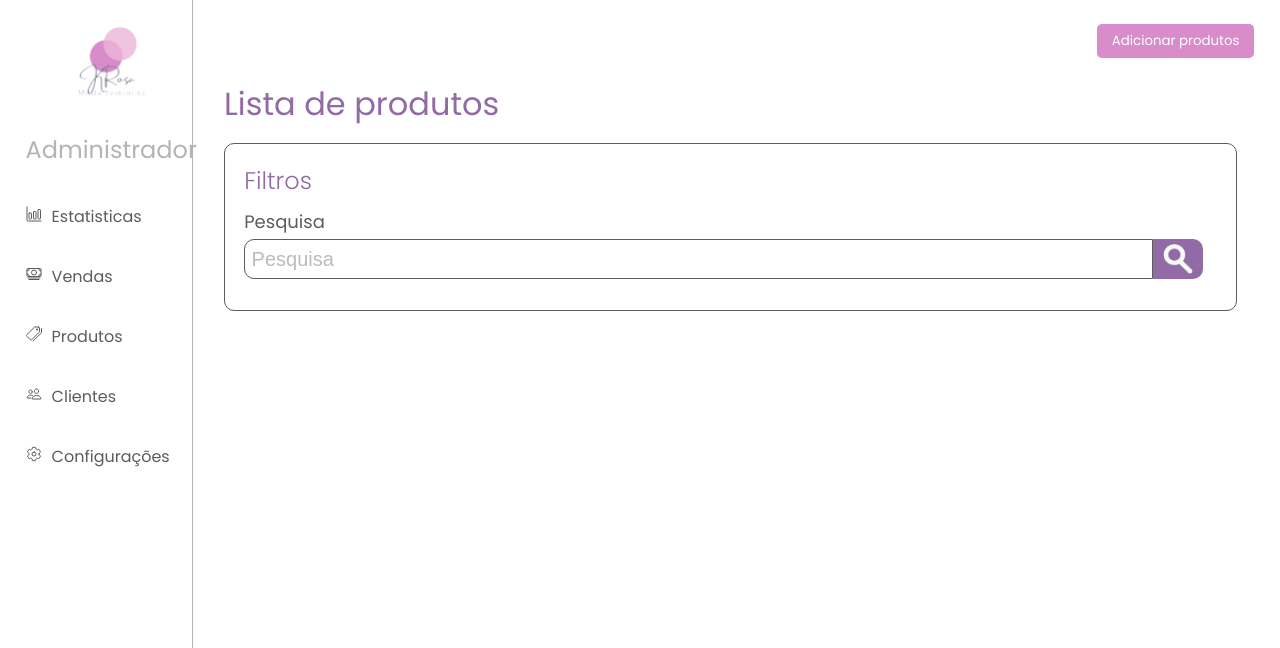
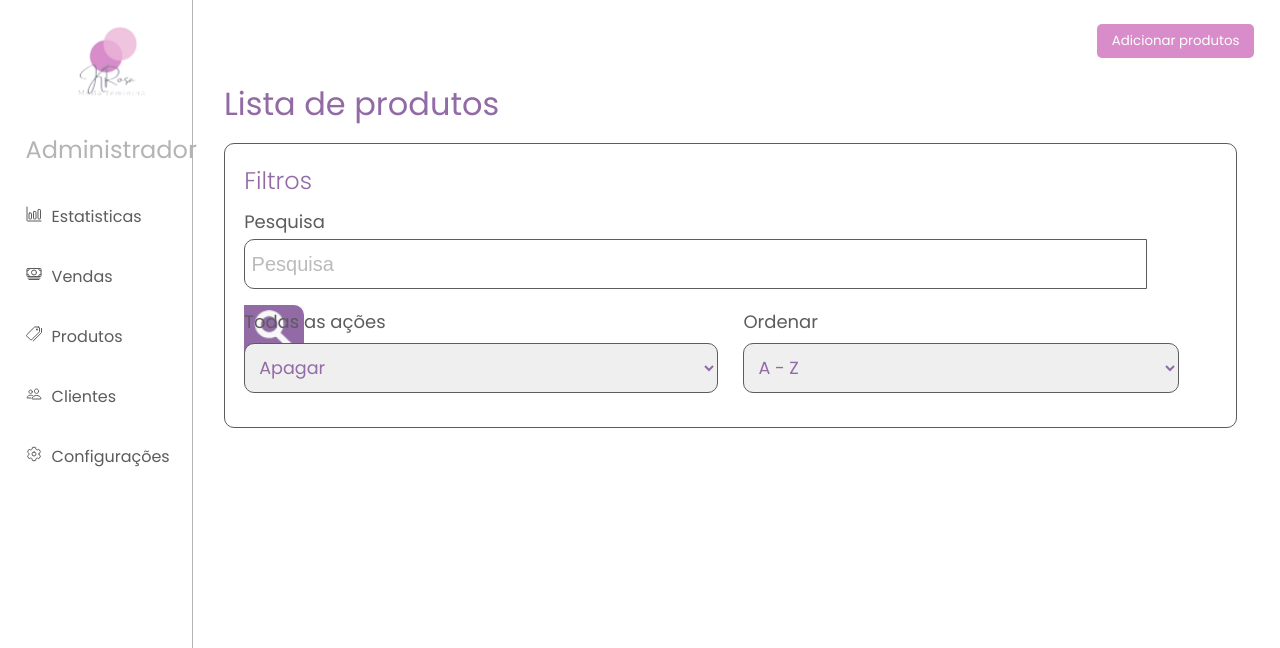
Before and after one commit to IsraelNunes/krosa, a Node server app: page /admin/list in a window 1280 px wide. Shown: the top 648 px of the page. Run offline with Node 20, Linux system fonts and the light colour scheme; some libraries are stand-ins or nearby versions.

Commit message:
Finished the option action and ordenation product, but is not the final version of this fieldset. I will make new modifications soon.

```diff
--- a/app/public/css/list_admin_style.css
+++ b/app/public/css/list_admin_style.css
@@ -31,8 +31,8 @@
 }
 
 .searchProduct input {
-    width: 71vw;
-    height: 40px;
+    width: 70.5vw;
+    height: 50px;
     float: left;
     font-family: 'Arial';
     font-size: 20px;
@@ -46,8 +46,8 @@
 }
 
 .btn {
-    width: 30px;
-    height: 30px;
+    width: 40px;
+    height: 40px;
     background-color: #926AA5;
     padding: 5px 10px;
     border-radius: 0 10px 10px 0;
@@ -56,4 +56,30 @@
     cursor: pointer;
 }
 
+#action_and_ordenation {
+    display: flex;
+    flex-direction: row;
+    gap: 2vw;
+    margin-top: 60px;
+}
+
+#action_and_ordenation select {
+    margin-top: 8px;
+    margin-bottom: 15px;
+    border: 1px solid #5C5C5C;
+    border-radius: 10px;
+    padding-left: 10px;
+    height: 50px;
+    font-size: 1.1em;
+    color: #926AA5;
+    cursor: pointer;
+}
+
+#all_action {
+    width: 37vw;
+}
+
+#ordenation_product {
+    width: 34vw;
+}
 /* **** Search and filter End **** */
--- a/app/views/listProduct.ejs
+++ b/app/views/listProduct.ejs
@@ -49,6 +49,27 @@
                                 <option value="Jaqueta"></option>
                             </datalist>
                         </div>
+
+                        <div id="action_and_ordenation">
+                            <div>
+                                <label for="all_action">Todas as ações</label> <br>
+                                <select name="all_action" id="all_action">
+                                    <option value="">Apagar</option>
+                                    <option value="">Insterir na loja</option>
+                                    <option value="">Tornar produto nao visivel</option>
+                                </select>
+                            </div>
+
+                            <div class="">
+                                <label for="ordenation_product">Ordenar</label> <br>
+                                <select name="ordenation_product" id="ordenation_product">
+                                    <option value="">A - Z</option>
+                                    <option value="">Z - A</option>
+                                    <option value="">Menor valor</option>
+                                    <option value="">Maior Valor</option>
+                                </select>
+                            </div>
+                        </div>
                     </fieldset>
                     <!-- Search and filter End -->
                 </form>
```
